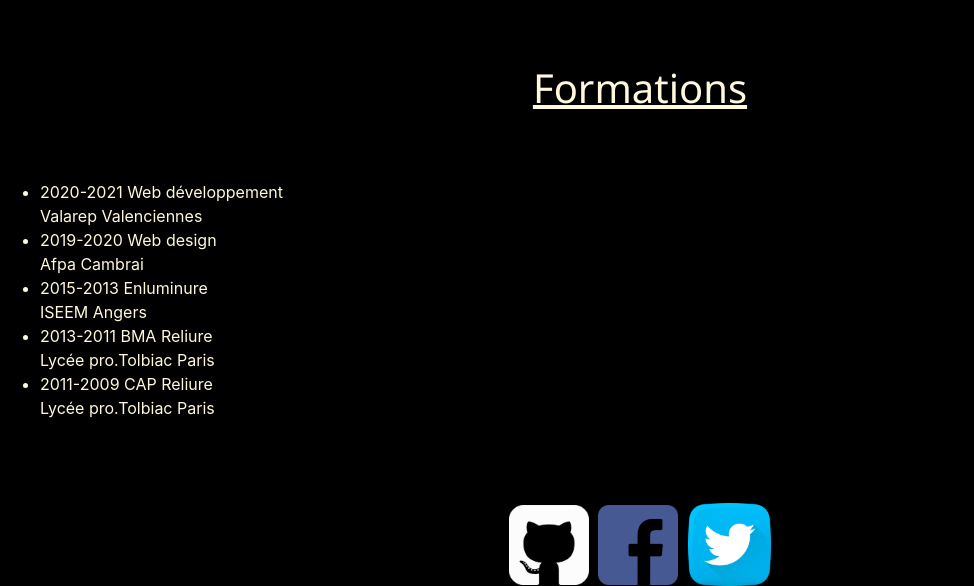
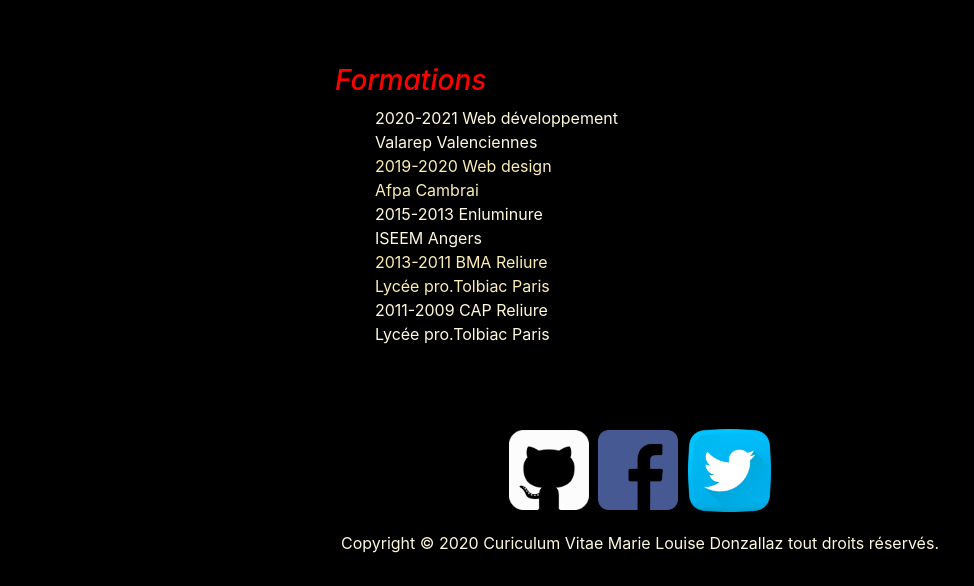
Before and after one commit to Loumous/CV, a PHP site: page /formations.php in a window 1280 px wide. Shown: the part 56-642 px from the top of the page, without its empty margins (0-974 px from the left). Run offline with PHP 8.4, Linux system fonts and the light colour scheme; some libraries are stand-ins or nearby versions.

Commit message:
actu formation

```diff
--- a/component/style.css
+++ b/component/style.css
@@ -33,16 +33,24 @@ main
     text-align: right !important;
 }
 
-h3
+/* ----------------------------------------FORMATIONS-------------------------------- */
+#listeformation
 {
-    color: cyan;
+    list-style: none;
+}
+
+.red > h3
+{
+    color: red;
     font-style: italic;
 }
 
-/* ------------------------------------FORMATIONS----------------------- */
+.foncé
+{
+    color: rgb(252, 237, 178);
+}
 
-
-/* ---------------------------FOOTER------------------------------------ */
+/* -----------------------------------------FOOTER------------------------------------ */
 footer
 {
     text-align: center;
--- a/formations.php
+++ b/formations.php
@@ -9,14 +9,16 @@
     <header>
         <?php require("component/navbar.php")?>
     </header>
+
     <main>
-    <h1>Formations</h1>
-    <ul>
+        <div class="col-6 m-auto text-justify red">
+            <h3>Formations</h3>
+            <ul id="listeformation">
                 <li>
                     2020-2021 Web développement </br>
                     Valarep Valenciennes
                 </li>
-        <li>
+                <li class="foncé">
                     2019-2020 Web design </br>
                     Afpa Cambrai
                 </li>
@@ -24,7 +26,7 @@
                     2015-2013 Enluminure</br>
                     ISEEM Angers
                 </li>
-        <li>
+                <li class="foncé">
                     2013-2011 BMA Reliure</br>
                     Lycée pro.Tolbiac Paris
                 </li>
@@ -33,6 +35,7 @@
                     Lycée pro.Tolbiac Paris
                 </li>
             </ul>
+        </div>
     </main>
     <?php require("component/footer.php")?>
 </body>
```
Lines whose indentation alone changed are shown as unchanged.
